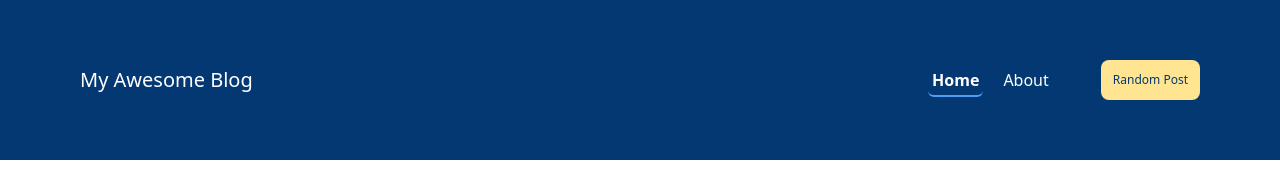
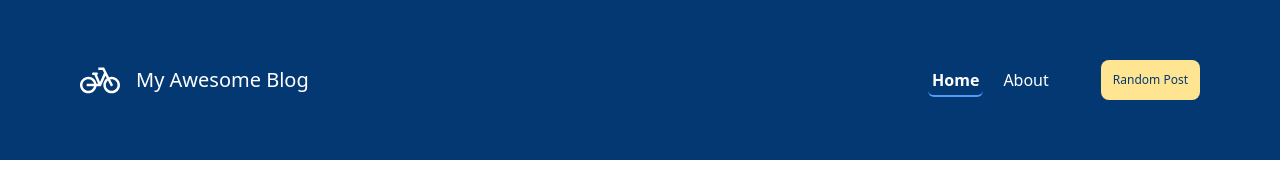
Before and after one commit to ptolios/blog-app, a React (Vite) app: page / in a window 1280 px wide. Shown: the top 194 px of the page. Built offline with nearby package versions, Linux system fonts and the light colour scheme; no server answers.

Commit message:
Add logo on Header

```diff
--- a/src/components/Header.jsx
+++ b/src/components/Header.jsx
@@ -1,4 +1,5 @@
 import { NavLink, useNavigate } from "react-router-dom"
+import { Logo } from "./footer/SocialIcons"
 import classes from "./Header.module.css"
 
 function Header() {
@@ -7,9 +8,12 @@ function Header() {
     navigate("/post/" + Math.floor(Math.random() * 101))
   }
   return (
-    <header className="w-fullpx-16 h-40 py-4 bg-primary-1">
+    <header className="w-full h-40 py-4 bg-primary-1">
       <div className="flex flex-row mx-20 h-full justify-between content-center">
-        <div className="content-center text-xl text-white">My Awesome Blog</div>
+        <div className="flex flex-row content-center items-center justify-between gap-4">
+          <Logo className="h-10 w-10 icon-white" />
+          <div className="content-center text-xl text-white">My Awesome Blog</div>
+        </div>
 
         <nav className="content-center">
           <ul className="flex flex-row items-center">
--- a/src/components/footer/SocialIcons.jsx
+++ b/src/components/footer/SocialIcons.jsx
@@ -52,4 +52,17 @@ function LinkedinIcon({ className }) {
   )
 }
 
-export { FbIcon, YtIcon, InstaIcon, LinkedinIcon }
+function Logo({ className }) {
+  Logo.propTypes = {
+    className: PropTypes.string,
+  }
+
+  return (
+    <svg xmlns="http://www.w3.org/2000/svg" viewBox="0 0 24 24" className={className}>
+      <title>logo</title>
+      <path d="M19 10C18.44 10 17.91 10.11 17.41 10.28L14.46 4.5H11V6H13.54L14.42 7.72L12 13.13L10.23 8.95C10.5 8.85 10.74 8.58 10.74 8.25C10.74 7.84 10.41 7.5 10 7.5H8C7.58 7.5 7.24 7.84 7.24 8.25S7.58 9 8 9H8.61L10.86 14.25H9.92C9.56 11.85 7.5 10 5 10C2.24 10 0 12.24 0 15S2.24 20 5 20C7.5 20 9.56 18.15 9.92 15.75H12.5L15.29 9.43L16.08 10.96C14.82 11.87 14 13.34 14 15C14 17.76 16.24 20 19 20S24 17.76 24 15 21.76 10 19 10M5 18.5C3.07 18.5 1.5 16.93 1.5 15S3.07 11.5 5 11.5C6.67 11.5 8.07 12.68 8.41 14.25H4V15.75H8.41C8.07 17.32 6.67 18.5 5 18.5M19 18.5C17.07 18.5 15.5 16.93 15.5 15C15.5 13.92 16 12.97 16.77 12.33L18.57 15.85L19.89 15.13L18.1 11.63C18.39 11.56 18.69 11.5 19 11.5C20.93 11.5 22.5 13.07 22.5 15S20.93 18.5 19 18.5Z" />
+    </svg>
+  )
+}
+
+export { FbIcon, YtIcon, InstaIcon, LinkedinIcon, Logo }
```
